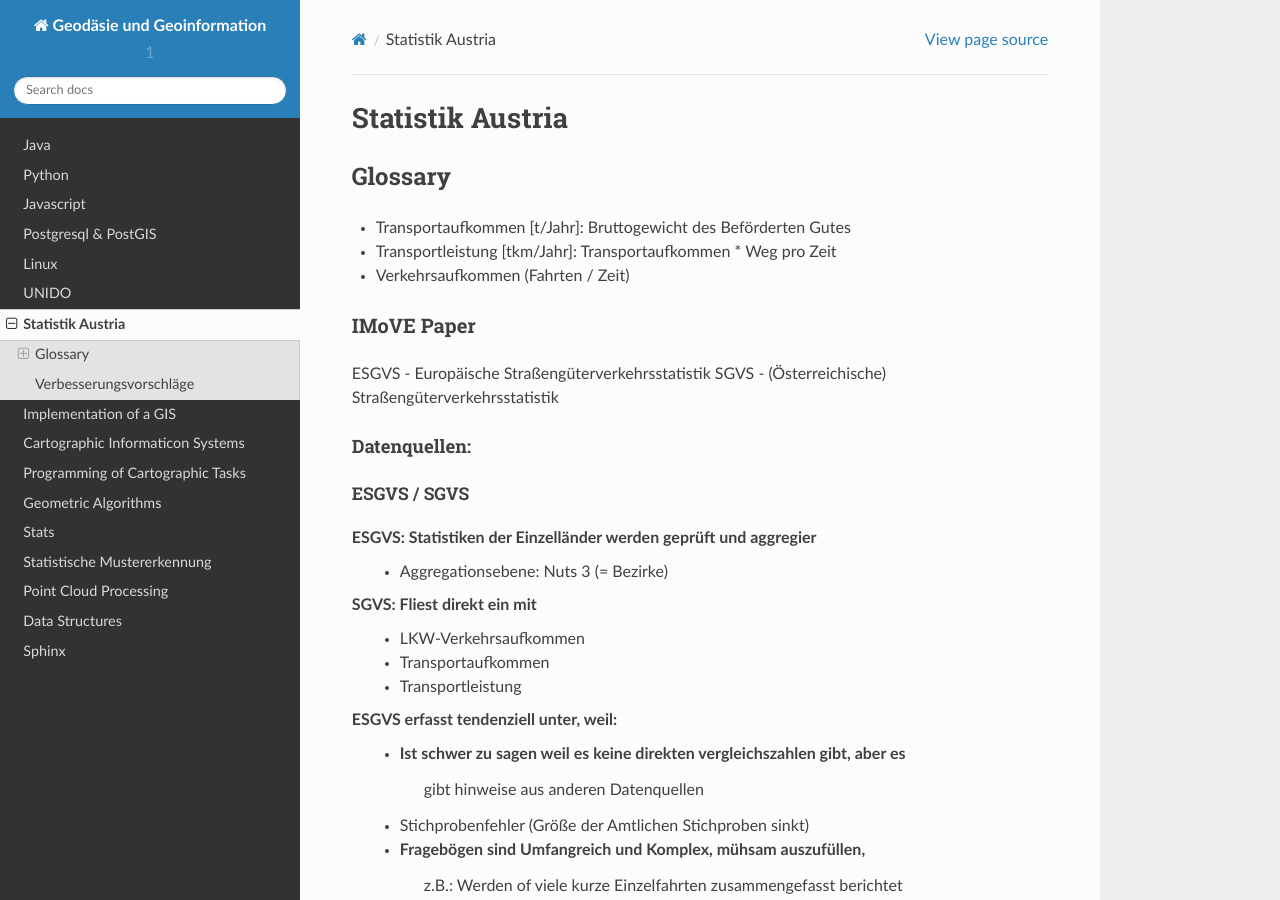
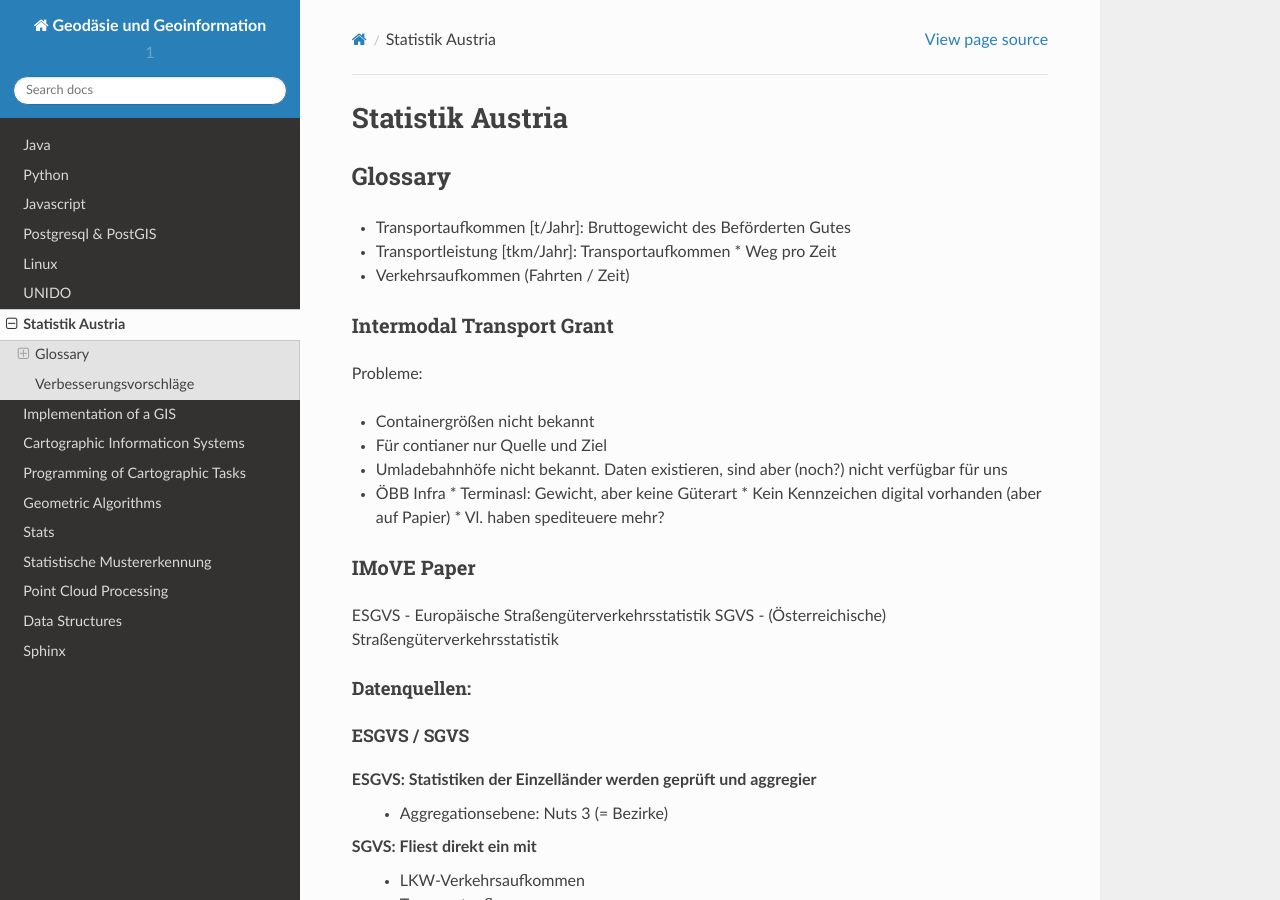
Before and after one commit to hoelk/notes, a Sphinx documentation site: the page built from source/statat.rst, in a window 1280 px wide and 900 px high. Built offline with Sphinx 7.4.7 and the Read the Docs theme 2.0.0, drawn with Linux system fonts in a browser that asks for light colours.

Commit message:
Update statat.rst

```diff
--- a/source/statat.rst
+++ b/source/statat.rst
@@ -8,10 +8,22 @@
 * Transportleistung  [tkm/Jahr]: Transportaufkommen * Weg pro Zeit
 * Verkehrsaufkommen (Fahrten / Zeit)
 
+Intermodal Transport Grant
+==========================
+
+Probleme:
+
+* Containergrößen nicht bekannt
+* Für contianer nur Quelle und Ziel
+* Umladebahnhöfe nicht bekannt. Daten existieren, sind aber (noch?) nicht verfügbar für uns
+* ÖBB Infra
+  * Terminasl: Gewicht, aber keine Güterart
+  * Kein Kennzeichen digital vorhanden (aber auf Papier)
+  * Vl. haben spediteuere mehr?
+
+
 IMoVE Paper
 ===========
-
-
 ESGVS - Europäische Straßengüterverkehrsstatistik
 SGVS  - (Österreichische) Straßengüterverkehrsstatistik
 
```
